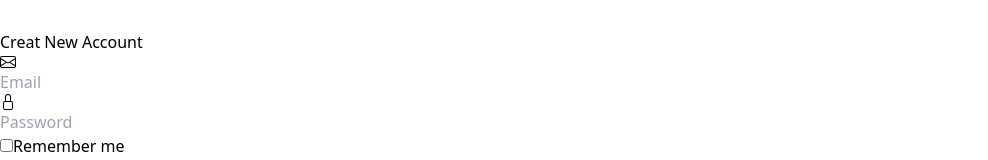
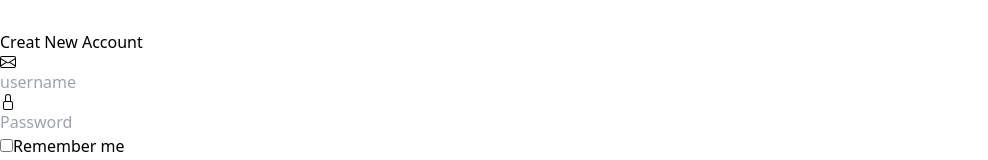
Before and after one commit to pouria-amj/React-project, a React (Vite) app: page /register in a window 1280 px wide. Shown: the part 1250-1410 px from the top of the page, without its empty margins (0-988 px from the left). Built offline with nearby package versions, Linux system fonts and the light colour scheme.

Commit message:
initial commit

```diff
--- a/package.json
+++ b/package.json
@@ -11,12 +11,15 @@
   },
   "dependencies": {
     "@hookform/resolvers": "^3.3.2",
+    "axios": "^1.6.7",
+    "js-cookie": "^3.0.5",
     "localforage": "^1.10.0",
     "match-sorter": "^6.3.1",
     "react": "^18.2.0",
     "react-calendar": "^4.7.0",
     "react-dom": "^18.2.0",
     "react-hook-form": "^7.49.3",
+    "react-hot-toast": "^2.4.1",
     "react-responsive-carousel": "^3.2.23",
     "react-router-dom": "^6.20.1",
     "react-slick": "^0.29.0",
@@ -24,6 +27,7 @@
     "yup": "^1.3.3"
   },
   "devDependencies": {
+    "@types/js-cookie": "^3.0.6",
     "@types/react": "^18.2.37",
     "@types/react-dom": "^18.2.15",
     "@typescript-eslint/eslint-plugin": "^6.10.0",
--- a/src/App.tsx
+++ b/src/App.tsx
@@ -21,6 +21,8 @@ import Payment from './Pages/Payment'
 import AddCard from './Pages/NewCard'
 import Summary from './Pages/Summary'
 import Articles from './Pages/Articles'
+import { Toaster } from 'react-hot-toast'
+import axios from 'axios'
 const router = createBrowserRouter([
 {
   path:"/",
@@ -110,11 +112,15 @@ element:<HomePage/>
     ]
   }
 ])
-
+export const instance = axios.create({
+  baseURL:"http://localhost:5000"
+})
 const App : FC=()=> {
 
   return (
-    <RouterProvider router={router}/>
+    <>
+    <Toaster />
+    <RouterProvider router={router} /></>
 
 
   )
--- a/src/Pages/Login.tsx
+++ b/src/Pages/Login.tsx
@@ -1,33 +1,57 @@
-import { FC } from "react"
+import { FC, useCallback } from "react"
 import Textfield from "../Components/Textfield"
 import Button from "../Components/Button"
 import { useForm } from "react-hook-form"
 import { yupResolver } from "@hookform/resolvers/yup"
 import * as yup from "yup"
+import Cookies from "js-cookie"
+import toast from "react-hot-toast"
+import { instance } from "../App"
+import { useNavigate } from "react-router-dom"
+
+type loginFormType = {
+  username:string,
+  password:string
+}
+
+
 
 const LoginSchema = yup.object({
-  email:yup.string().required().email(),
+  username:yup.string().required(),
   password:yup.string().required()
+
 })
 const LogIn:FC = ()=>{
   const {register,handleSubmit,formState:{errors}}= useForm({
     resolver:yupResolver(LoginSchema)
   })
+  const handelLoginUser = useCallback (async(data:loginFormType):Promise<void>=>{
+  try{ const res:any = await instance.post("/login",data)
+   console.log(res)
+   if(res.data.token){
+    Cookies.set("token",res.data.token)
+    toast.success("wellcom")
+    navigate("/home/homepage")
+   }} catch(err){
+    toast.error("some thing is wrong")
+   }
+  },[])
+  const navigate = useNavigate()
     return(
         <div>
         <img className="mt-[-50px]"  src="public/health.jpg" alt="" />
         <div className="pb-14">
             <p className="text-center text-3xl mt-[-90px]  font-bold">Login to Your Account</p>
         </div>
-        <form onSubmit={handleSubmit((data)=>{console.log(data)})} >
+        <form onSubmit={handleSubmit(handelLoginUser)} >
         <Textfield
-        type="email"
+       // type="text"
         icon={<svg xmlns="http://www.w3.org/2000/svg" width="16" height="16"  className="bi bi-envelope" viewBox="0 0 16 16">
         <path d="M0 4a2 2 0 0 1 2-2h12a2 2 0 0 1 2 2v8a2 2 0 0 1-2 2H2a2 2 0 0 1-2-2zm2-1a1 1 0 0 0-1 1v.217l7 4.2 7-4.2V4a1 1 0 0 0-1-1zm13 2.383-4.708 2.825L15 11.105zm-.034 6.876-5.64-3.471L8 9.583l-1.326-.795-5.64 3.47A1 1 0 0 0 2 13h12a1 1 0 0 0 .966-.741M1 11.105l4.708-2.897L1 5.383z"/>
       </svg>}
-        placeholder="Email"
-        helperText={<>{errors.email?.message??''}</>}
-        validation={register('email')}
+        placeholder="username"
+       // helperText={<>{errors.email?.message??''}</>}
+        validation={register('username')}
         />
         <Textfield
         type="password"
--- a/src/Pages/Profile.tsx
+++ b/src/Pages/Profile.tsx
@@ -4,6 +4,7 @@ import Button from '../Components/Button';
 import { useForm } from "react-hook-form"
 import { yupResolver } from "@hookform/resolvers/yup"
 import * as yup from "yup"
+import {  useNavigate } from "react-router-dom";
 
 
 const LoginSchema = yup.object({
@@ -12,6 +13,10 @@ const LoginSchema = yup.object({
   number:yup.number().required("Please Enter your Age")
 })
 const Profile:FC =()=> {
+  const navigate = useNavigate()
+  const handelClick =()=>{
+      navigate("/home/homepage")
+  }
   const {register,handleSubmit,formState:{errors}}= useForm({
     resolver:yupResolver(LoginSchema)
   })
@@ -107,7 +112,7 @@ const Profile:FC =()=> {
     </select>
       </div>
 
-<Button varient='containd' >{"Continue"}</Button>
+<Button onClick={handelClick} varient='containd' >{"Continue"}</Button>
     </form>
       </>
 
--- a/src/Pages/RegisterPage.tsx
+++ b/src/Pages/RegisterPage.tsx
@@ -1,16 +1,35 @@
-import { FC } from "react"
+import { FC, useCallback } from "react"
 import Textfield from "../Components/Textfield"
 import Button from "../Components/Button"
 import { useForm } from "react-hook-form"
 import { yupResolver } from "@hookform/resolvers/yup"
 import * as yup from "yup"
-const LoginSchema = yup.object({
-  email:yup.string().required().email(),
+import {  useNavigate } from "react-router-dom";
+import toast from "react-hot-toast"
+import { instance } from "../App"
+type registerFormType = {
+  username:string,
+  password:string
+}
+const registerSchema = yup.object({
+  username:yup.string().required(),
   password:yup.string().required()
 })
 const RegisterPage:FC = ()=>{
+
+  const handelregisterUser = useCallback (async(data:registerFormType):Promise<void>=>{
+    try{ await instance.post("/register",data)
+
+      toast.success("plrase log-in")
+      navigate("/login")
+     } catch(err){
+      toast.error("some thing is wrong")
+     }
+    },[])
+  const navigate = useNavigate()
+
   const {register,handleSubmit,formState:{errors}}= useForm({
-    resolver:yupResolver(LoginSchema)
+    resolver:yupResolver(registerSchema)
   })
     return(
         <div>
@@ -18,15 +37,15 @@ const RegisterPage:FC = ()=>{
         <div className="pb-14">
             <p className="text-center text-3xl mt-[-90px]  font-bold">Creat New Account</p>
         </div>
-        <form onSubmit={handleSubmit((data)=>{console.log(data)})}>
+        <form onSubmit={handleSubmit(handelregisterUser)}>
         <Textfield
-        type="email"
+        //type="email"
         icon={<svg xmlns="http://www.w3.org/2000/svg" width="16" height="16"  className="bi bi-envelope" viewBox="0 0 16 16">
         <path d="M0 4a2 2 0 0 1 2-2h12a2 2 0 0 1 2 2v8a2 2 0 0 1-2 2H2a2 2 0 0 1-2-2zm2-1a1 1 0 0 0-1 1v.217l7 4.2 7-4.2V4a1 1 0 0 0-1-1zm13 2.383-4.708 2.825L15 11.105zm-.034 6.876-5.64-3.471L8 9.583l-1.326-.795-5.64 3.47A1 1 0 0 0 2 13h12a1 1 0 0 0 .966-.741M1 11.105l4.708-2.897L1 5.383z"/>
       </svg>}
-        placeholder="Email"
-        helperText={<>{errors.email?.message??''}</>}
-        validation={register('email')}
+        placeholder="username"
+       // helperText={<>{errors.email?.message??''}</>}
+        validation={register('username')}
         />
         <Textfield
         type="password"
@@ -41,8 +60,8 @@ const RegisterPage:FC = ()=>{
     <input type="checkbox" className="w-4 h-4 text-blue-600 bg-gray-100 border-gray-300 rounded   dark:bg-gray-700 dark:border-gray-600"/>
     <label  className="ms-2 text-sm font-medium text-gray-900 dark:text-gray-300">Remember me</label>
 </div>
-<div className="pt-4">
-<Button varient="containd">{"Sign up"}</Button>
+<div className="pt-4 py-2">
+<Button   varient="containd">{"Sign up"}</Button>
 </div>
 </form>
         </div>
--- a/src/Pages/Summary.tsx
+++ b/src/Pages/Summary.tsx
@@ -45,7 +45,7 @@ const Summary:FC = ()=>{
         <div className="bg-slate-100 rounded-lg w-auto h-auto mt-5 py-5">
             <div className="flex justify-between px-6 ">
             <p className="text-slate-600 ">Date & Hour</p>
-            <p className="font-semibold">Dec 23.20204 | 10.00 AM</p>
+            <p className="font-semibold">Feb 23.2024 | 10.00 AM</p>
             </div>
             <div className="flex justify-between px-6 pt-5">
             <p className="text-slate-600 ">Duration</p>
```
Also changed, not shown: 1 other file (tests, documents, lock files or other folders).
